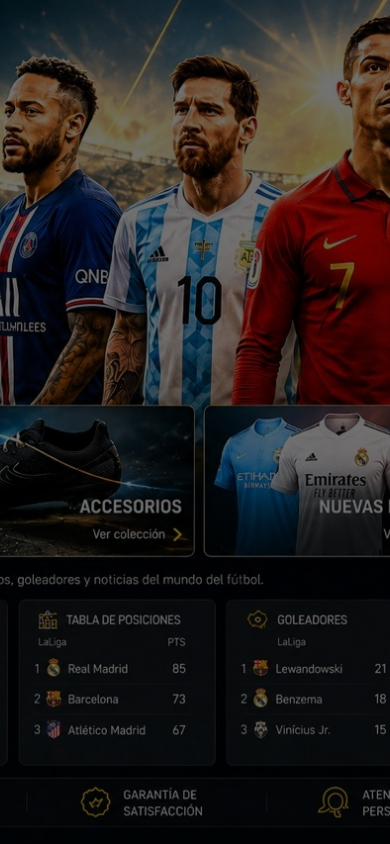
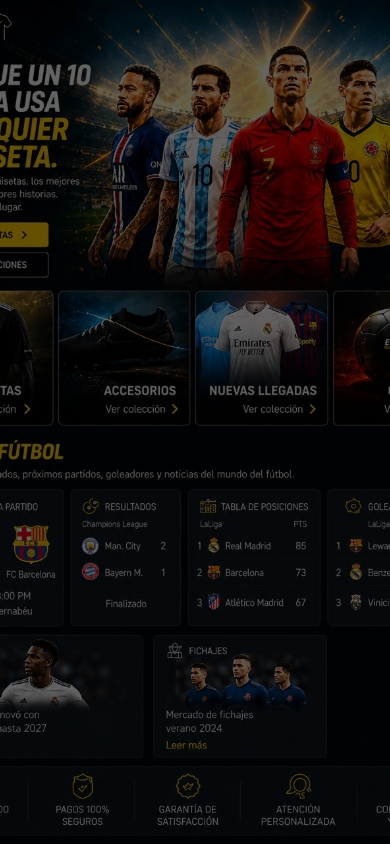
Before and after one commit to Zeus2604/el-10-de-la-cuadra, a Next.js app: page / in a window 390 px wide. Shown: the top 844 px of the page. Built offline with nearby package versions, Linux system fonts and the light colour scheme.

Commit message:
Update page.tsx
Add separate hero images for desktop and mobile

```diff
--- a/app/page.tsx
+++ b/app/page.tsx
@@ -1,14 +1,19 @@
 export default function Home() {
   return (
     <main className="min-h-screen bg-black text-white">
-      {/* Hero - Solo imagen limpia */}
+      {/* Hero */}
       <div className="relative h-screen overflow-hidden">
         <img
           src="/hero.jpeg"
           alt="Jugadores"
-          className="absolute inset-0 w-full h-full object-cover object-center md:object-top"
+          className="hidden md:block absolute inset-0 w-full h-full object-cover"
         />
-        <div className="absolute inset-0 bg-black/55"></div>
+        <img
+          src="/hero-mobile.jpeg"
+          alt="Jugadores"
+          className="md:hidden absolute inset-0 w-full h-full object-cover object-center"
+        />
+        <div className="absolute inset-0 bg-black/60"></div>
       </div>
 
       {/* Categorías */}
```
